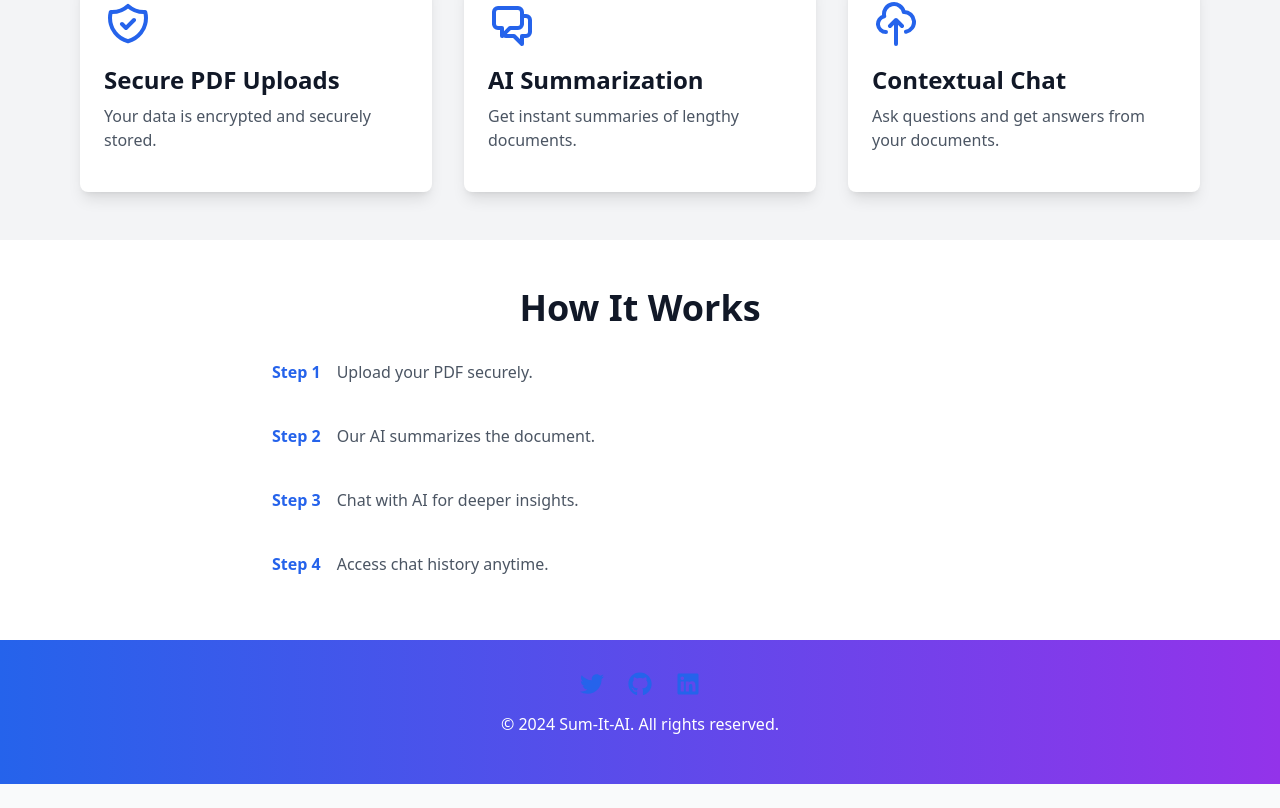
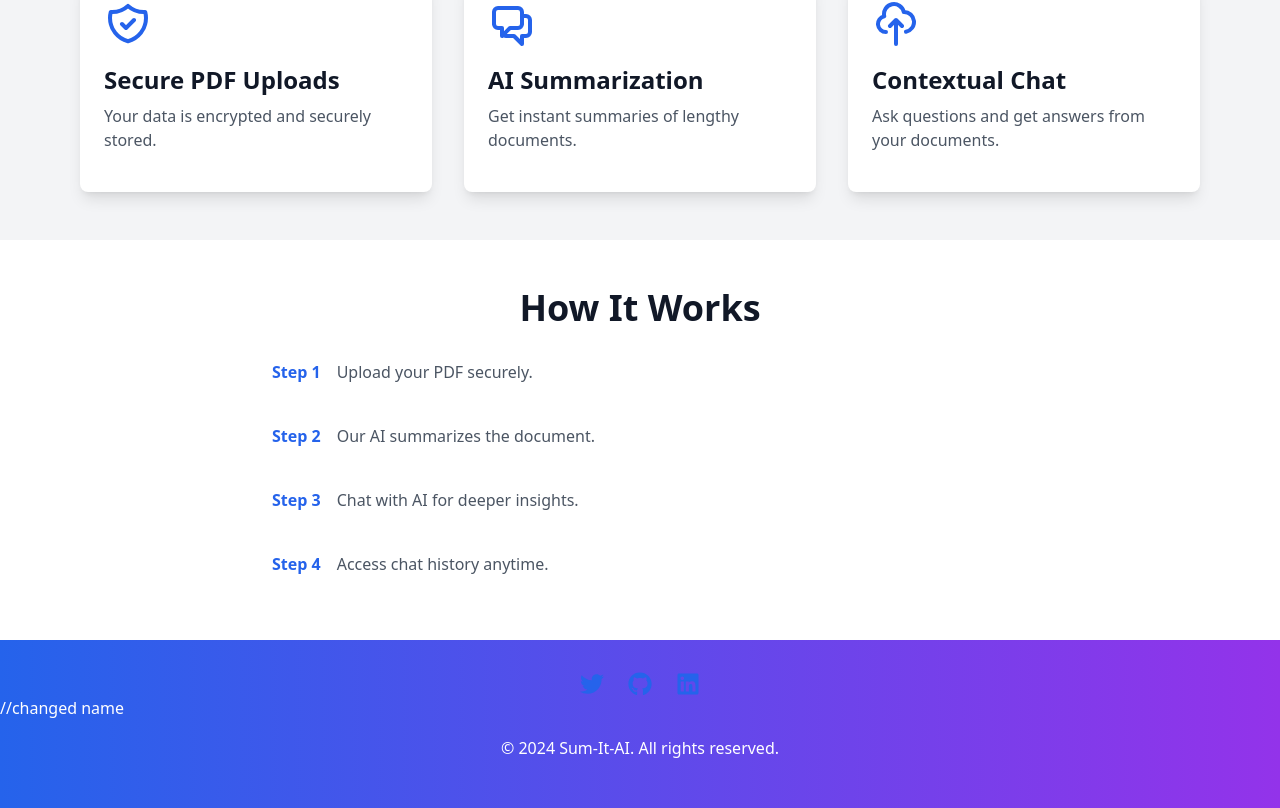
Before and after one commit to iam-shan/AI-doc-summarizer, a React (Create React App) app in the folder ai-chat/: page / in a window 1280 px wide. Shown: the part 484-1292 px from the top of the page. Before the commit the page ends 1268 px from the top, so only its background shows below. Built offline with nearby package versions, Linux system fonts and the light colour scheme.

Commit message:
update footer

```diff
--- a/ai-chat/src/components/Footer.js
+++ b/ai-chat/src/components/Footer.js
@@ -13,6 +13,7 @@ const Footer = () => (
         <FaLinkedin size={24} />
       </a>
     </div>
+    //changed name
     <p className="text-center mt-4">© 2024 Sum-It-AI. All rights reserved.</p>
   </footer>
 );
```
